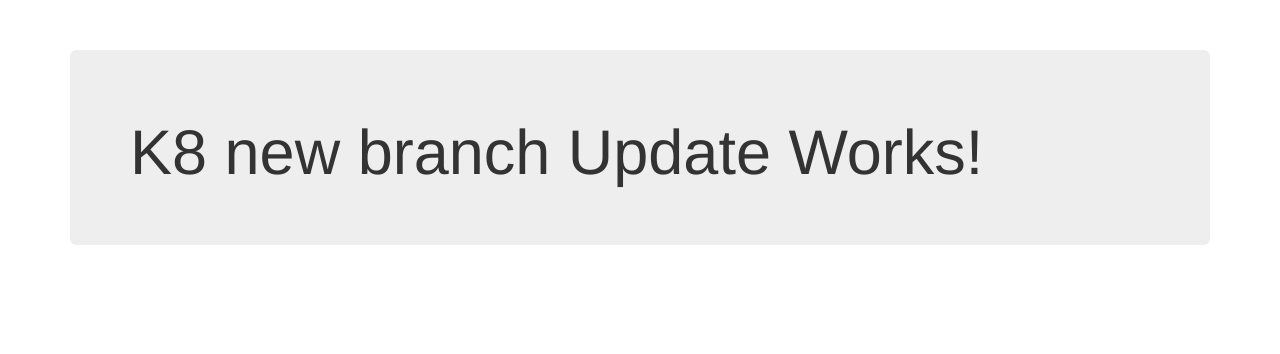
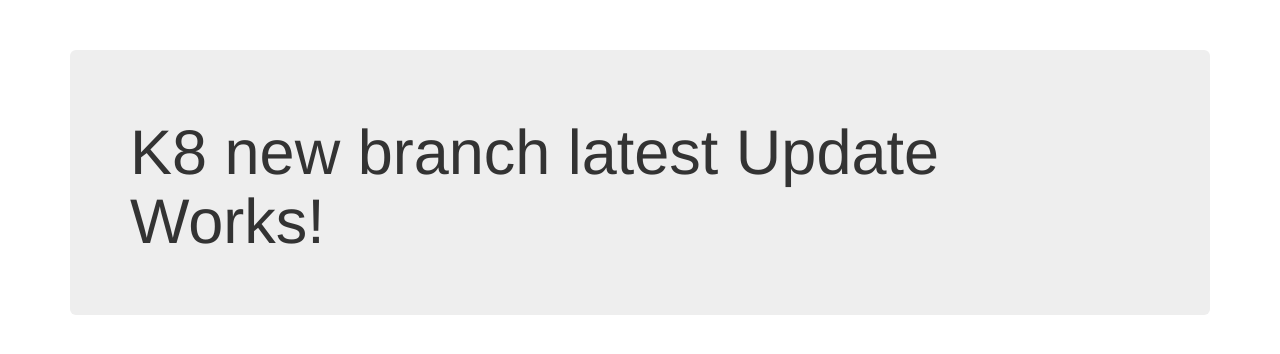
Before and after one commit to jross-iscteiul/dockerwebapp-master, a website: page index.html in a window 1280 px wide. Drawn offline with nearby package versions, Linux system fonts and the light colour scheme.

Commit message:
Update index.html

```diff
--- a/index.html
+++ b/index.html
@@ -13,7 +13,7 @@
 
     <div class="container">
         <div class="jumbotron">
-            <h1>K8 new branch Update Works!</h1>
+            <h1>K8 new branch latest Update Works!</h1>
         </div>
     </div>
 
```
